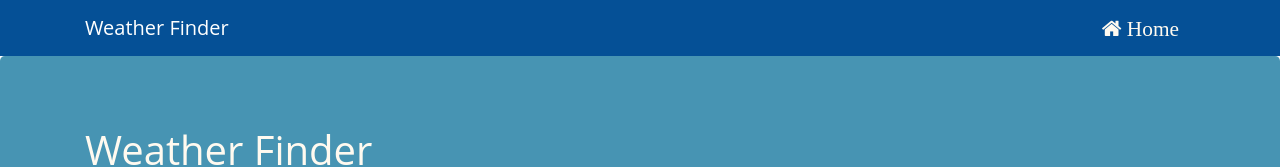
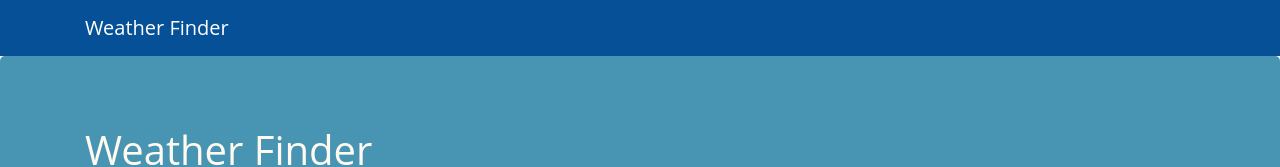
Before and after one commit to DhrumilShah26/Weather-API, a React (Create React App) app: page / in a window 1280 px wide. Before the commit this address led to /home. Shown: the top 167 px of the page. Built offline with nearby package versions, Linux system fonts and the light colour scheme.

Commit message:
header update

```diff
--- a/src/components/HeaderComponent.js
+++ b/src/components/HeaderComponent.js
@@ -1,6 +1,5 @@
 import React, { Component } from 'react';
-import { Navbar, NavbarBrand, Nav, NavItem, Jumbotron } from 'reactstrap';
-import { NavLink } from 'react-router-dom';
+import { Navbar, NavbarBrand, Jumbotron } from 'reactstrap';
 
 class Header extends Component {
     render() {
@@ -11,13 +10,6 @@ class Header extends Component {
                 <NavbarBrand className="mr-auto" href="/">
                   <span>Weather Finder</span>
                 </NavbarBrand>
-                <Nav>
-                  <NavItem>
-                    <NavLink className="nav-link" to="/home">
-                      <span className="fa fa-home fa-lg"> Home </span>
-                    </NavLink>
-                  </NavItem>
-                </Nav>
               </div>
             </Navbar>
             <Jumbotron>
--- a/src/components/MainComponent.js
+++ b/src/components/MainComponent.js
@@ -1,7 +1,6 @@
 import React, { Component } from 'react';
 import Home from './HomeComponent';
 import Header from './HeaderComponent';
-import { Switch, Route, Redirect } from 'react-router-dom';
 import Footer from './FooterComponent';
 
 class Main extends Component {
@@ -9,10 +8,7 @@ class Main extends Component {
     return (
       <div>
         <Header/>
-        <Switch>
-            <Route path="/home" component={() => <Home/>} />
-            <Redirect to="/home" />
-        </Switch>
+        <Home/>
         <Footer/>
       </div>
     );
```
